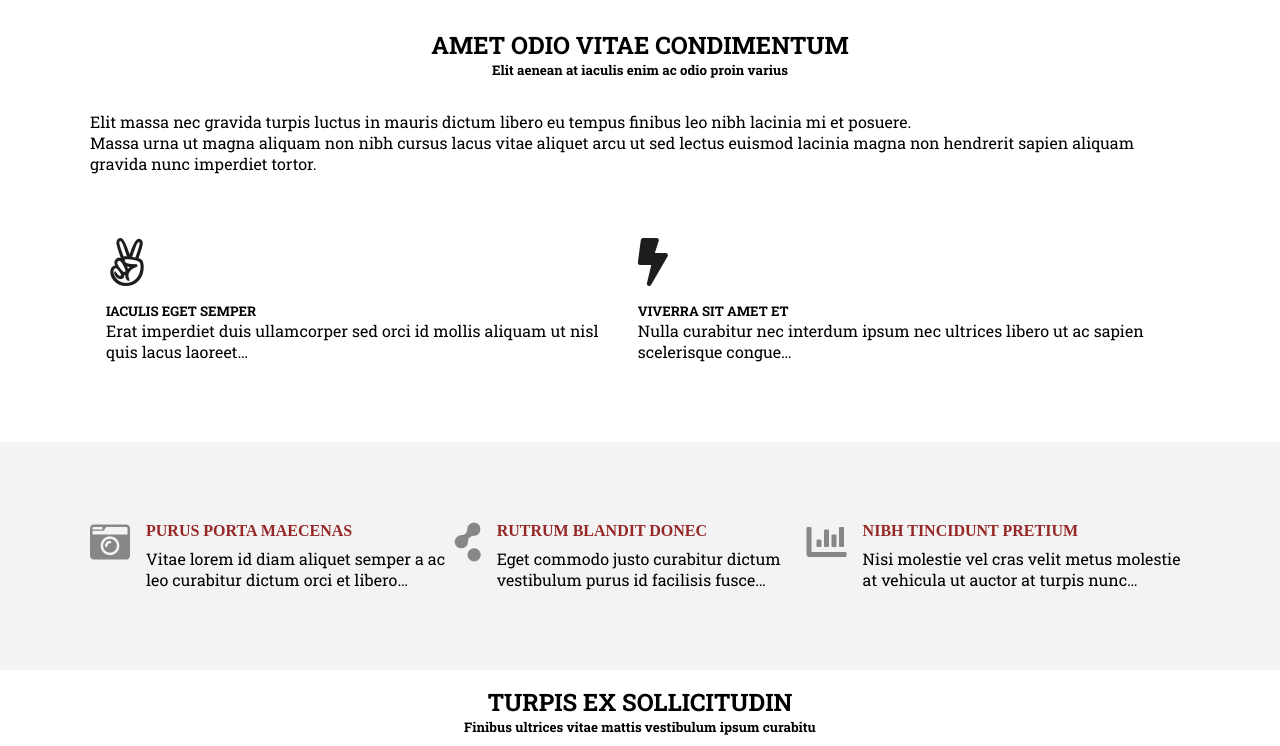
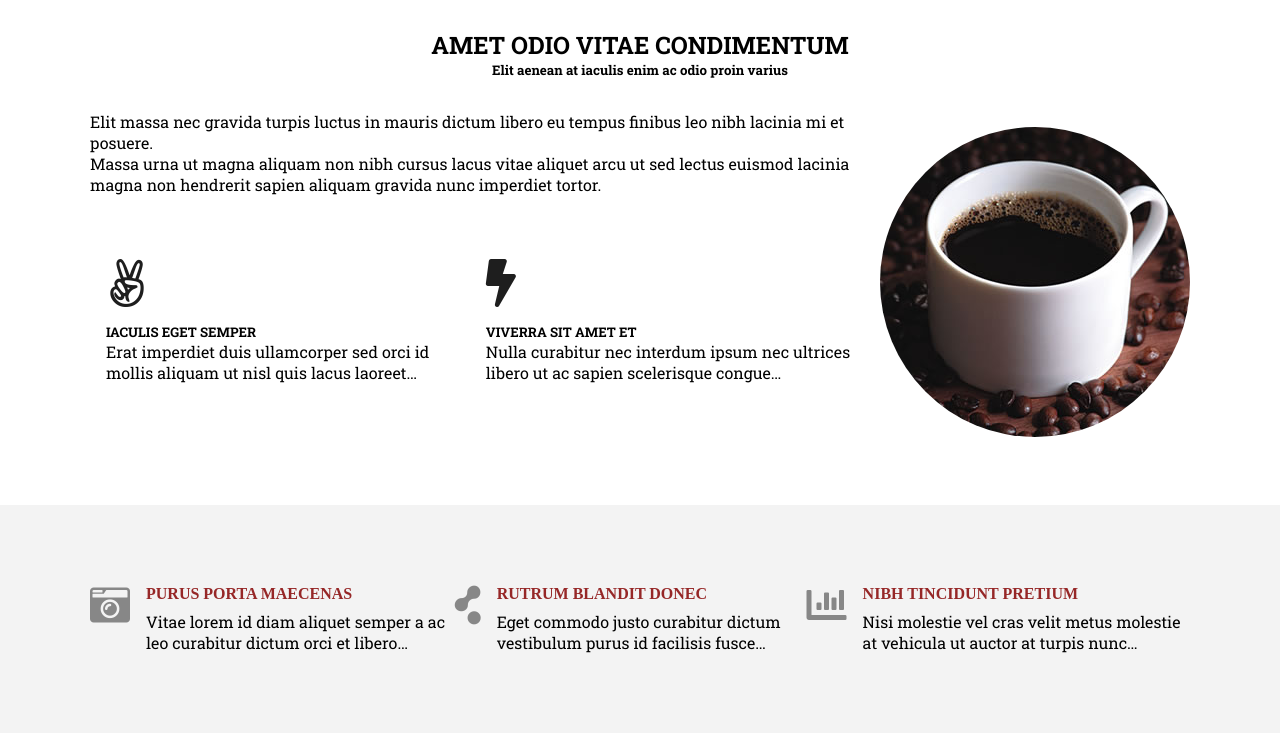
Before and after one commit to Cnylmz5/Web-Designing-Project-Coffie-Center, a plain HTML site: page index.html in a window 1280 px wide. Shown: the part 780-1526 px from the top of the page. Drawn offline with Linux system fonts and the light colour scheme; files whose address does not match are found by name.

Commit message:
Update index.html

```diff
--- a/index.html
+++ b/index.html
@@ -105,7 +105,7 @@
                 </div>
             </div>
             <div class="main-img">
-                <img src="img/coffie1.jpg" alt="">
+                <img src="coffie1.jpg" alt="">
             </div>
         </div>
         </div>
```
